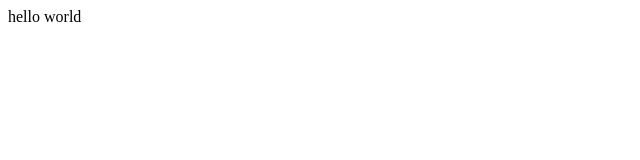
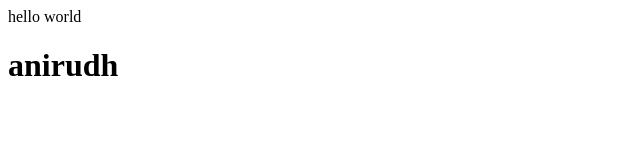
Before and after one commit to 62845-21430/demo-file, a plain HTML site: page index.html in a window 1280 px wide. Shown: the whole page, without its empty margins (0-640 px from the left). Drawn offline with Linux system fonts and the light colour scheme.

Commit message:
Update index.html

```diff
--- a/index.html
+++ b/index.html
@@ -1 +1,3 @@
 <p>hello world</p>
+
+<h1>anirudh</h1>
```
